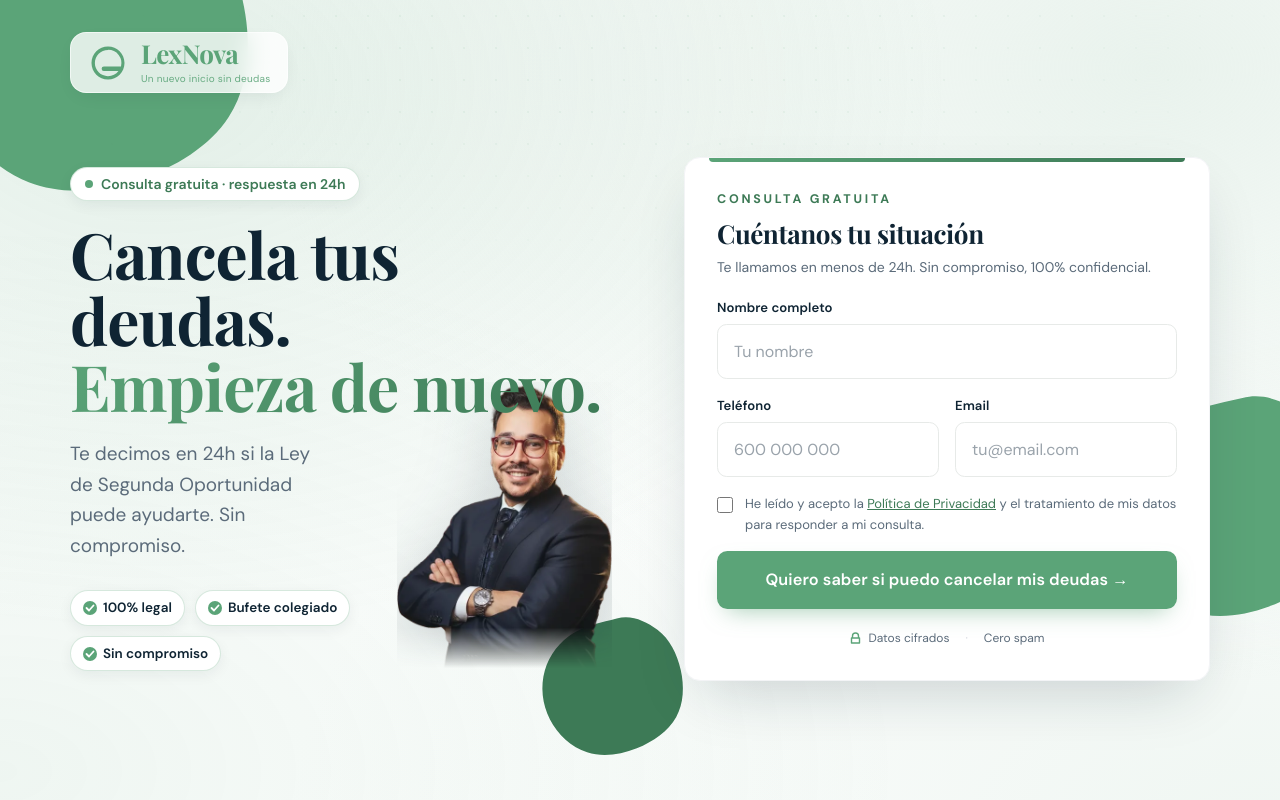
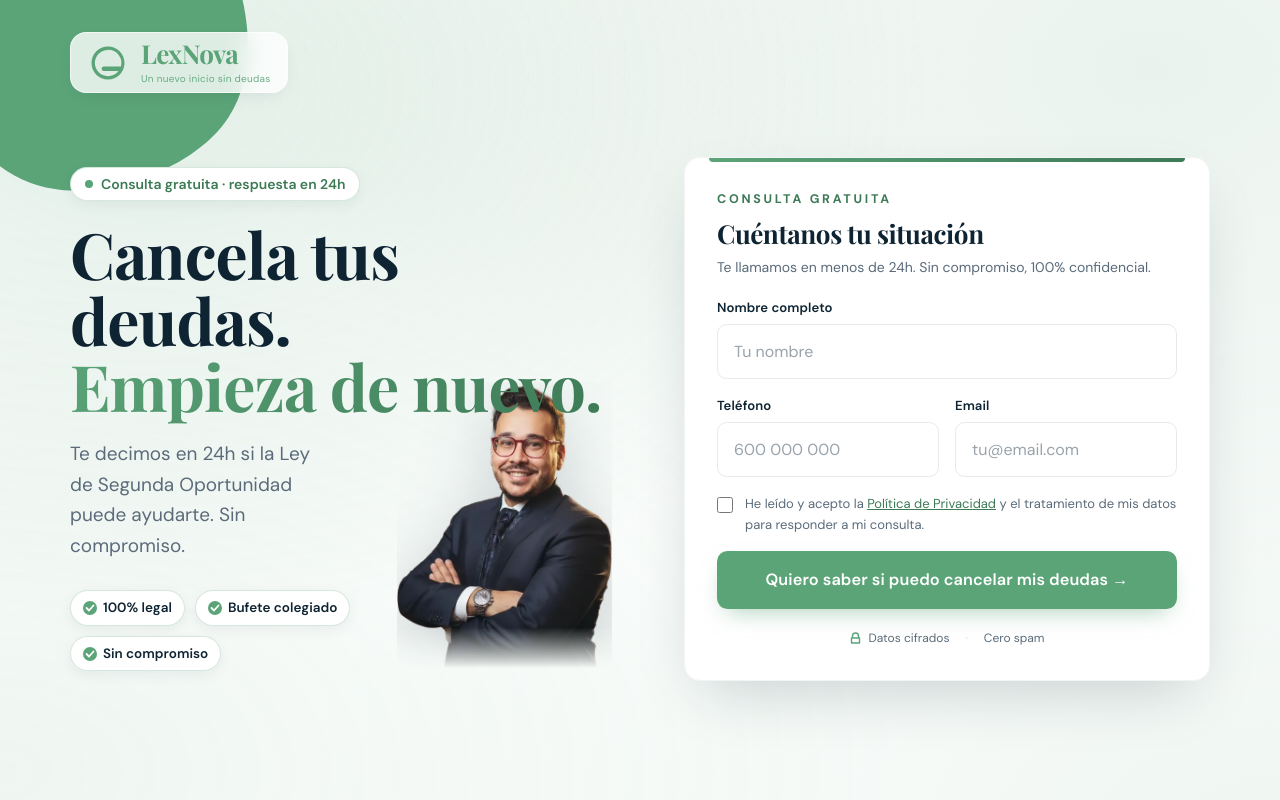
Before and after one commit to marketingesthetico-bit/lexnova-landing, a React (Vite) app: page / in a window 1280 px wide. Shown: the top 800 px of the page. Built offline with nearby package versions, Linux system fonts and the light colour scheme.

Commit message:
fix: ocultar blobs que quedaban tras Sergio en movil/intermedias (elimina el halo verde)

```diff
--- a/src/components/Hero.jsx
+++ b/src/components/Hero.jsx
@@ -71,15 +71,18 @@ export default function Hero({ onLeadStart }) {
         dur={16}
         opacity={1}
       />
+      {/* Estos dos pueden quedar detrás de Sergio en móvil/intermedias y
+          crear un halo verde alrededor de su silueta → solo se muestran en
+          pantallas anchas (≥1440px), donde Sergio flota a la derecha. */}
       <FloatingBlob
-        className="w-[320px] h-[320px] top-[42%] -right-28"
+        className="hidden min-[1440px]:block w-[320px] h-[320px] top-[42%] -right-28"
         color="#5BA478"
         delay={1.5}
         dur={18}
         opacity={1}
       />
       <FloatingBlob
-        className="w-[200px] h-[200px] bottom-16 left-[40%]"
+        className="hidden min-[1440px]:block w-[200px] h-[200px] bottom-16 left-[40%]"
         color="#3D7A56"
         delay={3}
         dur={20}
```
